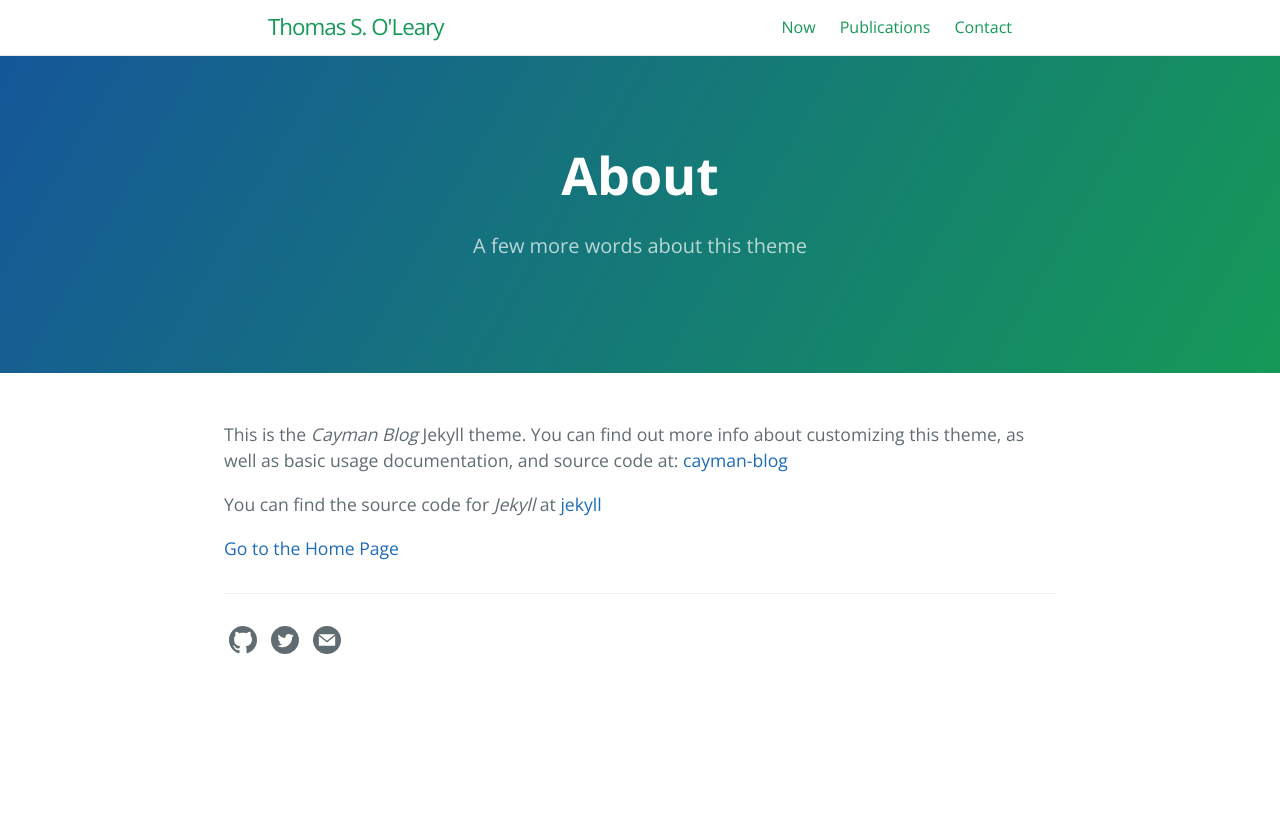
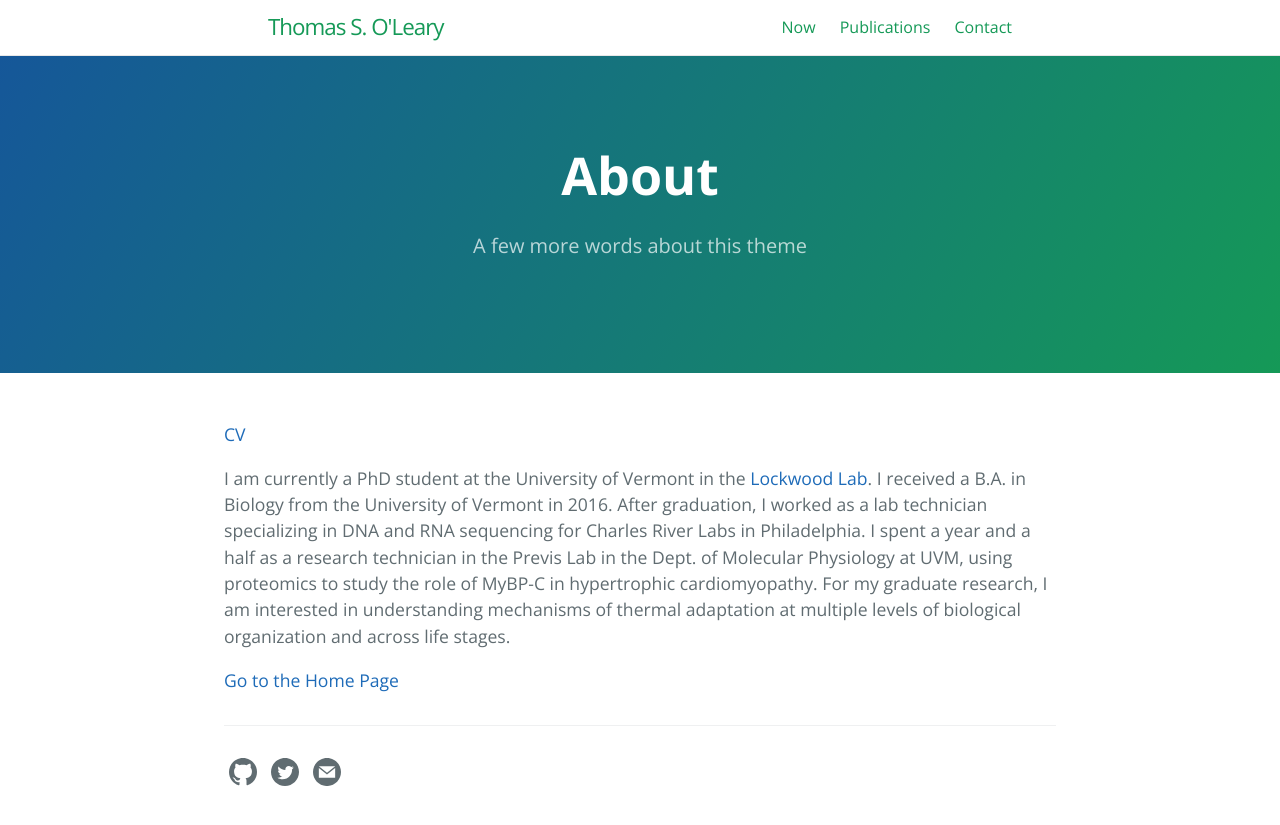
Before and after one commit to tsoleary/tsoleary.github.io, a Jekyll site: the page built from about.md, in a window 1280 px wide. Shown: the top 825 px of the page. Built offline with Jekyll 4.4.1, drawn with Linux system fonts in a browser that asks for light colours.

Commit message:
update pdf and blurb

```diff
--- a/about.md
+++ b/about.md
@@ -7,9 +7,8 @@ ref: about
 order: 0
 ---
 
-This is the _Cayman Blog_ Jekyll theme. You can find out more info about customizing this theme, as well as basic usage documentation, and source code at: [cayman-blog](https://github.com/lorepirri/cayman-blog)
+[CV](CV/tsoleary_cv_2019.pdf)
 
-You can find the source code for _Jekyll_ at [jekyll](https://github.com/jekyll/jekyll)
-
+I am currently a PhD student at the University of Vermont in the [Lockwood Lab](https://lockwoodlab.weebly.com/). I received a B.A. in Biology from the University of Vermont in 2016. After graduation, I worked as a lab technician specializing in DNA and RNA sequencing for Charles River Labs in Philadelphia. I spent a year and a half as a research technician in the Previs Lab in the Dept. of Molecular Physiology at UVM, using proteomics to study the role of MyBP-C in hypertrophic cardiomyopathy. For my graduate research, I am interested in understanding mechanisms of thermal adaptation at multiple levels of biological organization and across life stages.
 
 [Go to the Home Page]({{ '/' | absolute_url }})
```
